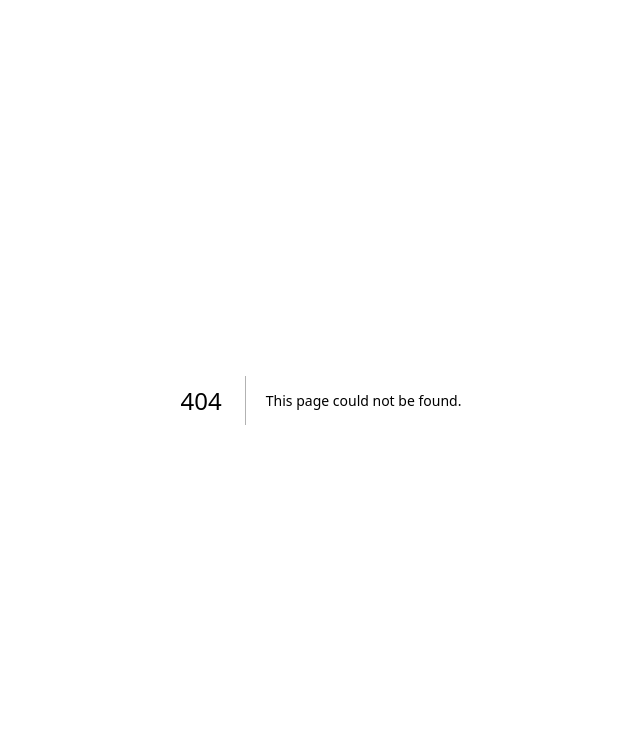
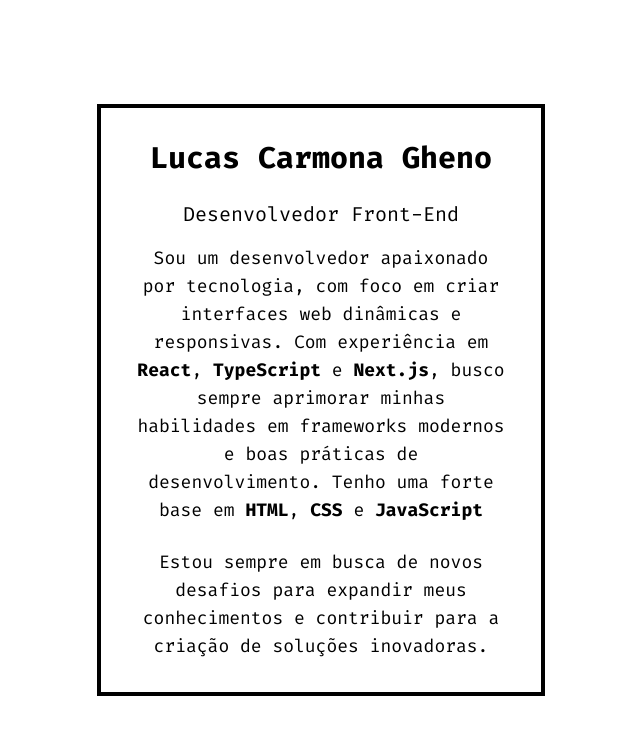
Before and after one commit to ghenosec/gheno.txt, a Next.js app: page /resume in a window 1280 px wide. Before the commit this address had no page. Shown: the top 734 px of the page, without its empty margins (319-959 px from the left). Built offline with nearby package versions, Linux system fonts and the light colour scheme.

Commit message:
created: resume basic for tests

```diff
--- /dev/null
+++ b/src/app/resume/page.tsx
@@ -0,0 +1,24 @@
+// pages/resume.tsx
+
+import React from "react";
+
+const Resume = () => {
+  return (
+    <div className="flex flex-col items-center justify-center h-screen bg-white text-black p-6">
+      <div className="border-4 border-black p-8 text-center w-11/12 max-w-md">
+        <h1 className="text-3xl font-bold mb-6">Lucas Carmona Gheno</h1>
+        <h2 className="text-xl mb-4">Desenvolvedor Front-End</h2>
+        <p className="text-lg mb-6">
+          Sou um desenvolvedor apaixonado por tecnologia, com foco em criar interfaces web dinâmicas e responsivas. Com experiência em{" "}
+          <strong>React</strong>, <strong>TypeScript</strong> e <strong>Next.js</strong>, busco sempre aprimorar minhas habilidades em frameworks modernos e boas práticas de desenvolvimento. Tenho uma forte base em{" "}
+          <strong>HTML</strong>, <strong>CSS</strong> e <strong>JavaScript</strong>
+        </p>
+        <p className="text-lg">
+          Estou sempre em busca de novos desafios para expandir meus conhecimentos e contribuir para a criação de soluções inovadoras.
+        </p>
+      </div>
+    </div>
+  );
+};
+
+export default Resume;
```
